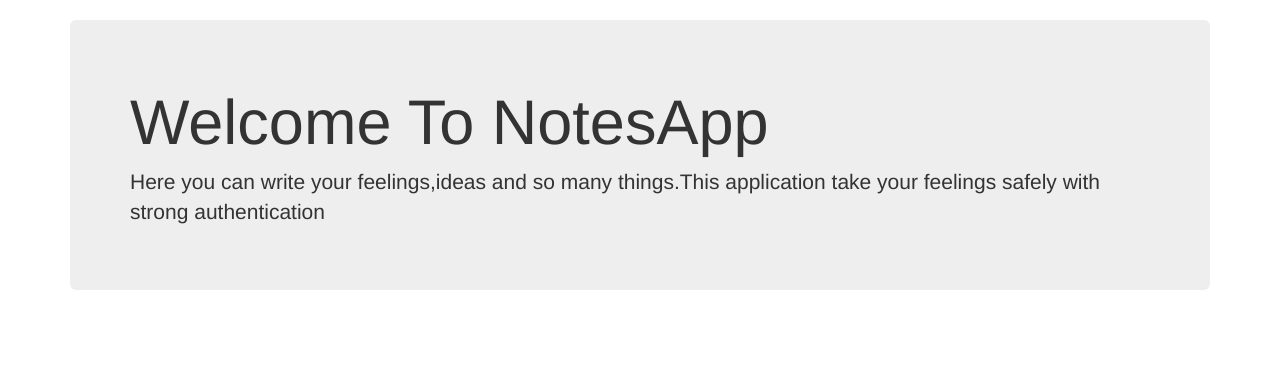
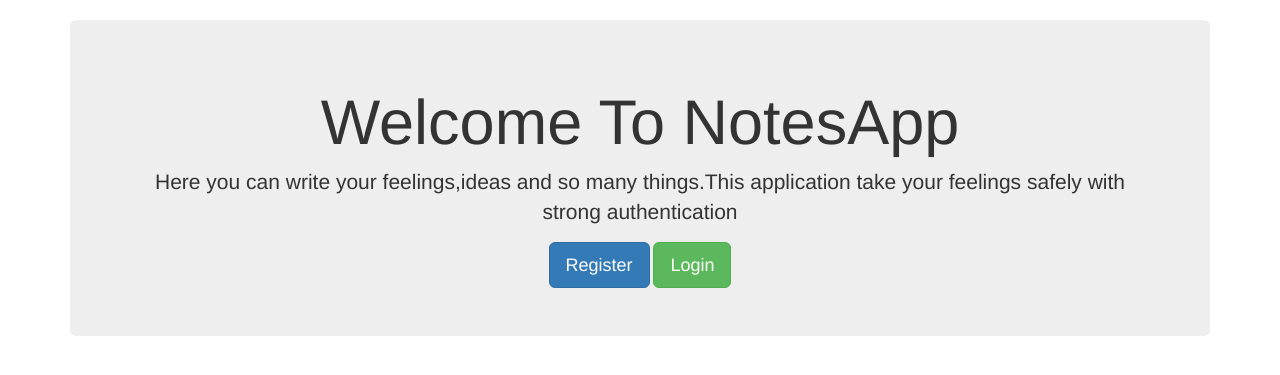
Before and after one commit to 8989Rahul/NotesApp, a Flask app: page / in a window 1280 px wide. Shown: the part 52-427 px from the top of the page. Run offline with Flask 2, Linux system fonts and the light colour scheme; some libraries are stand-ins or nearby versions.

Commit message:
just add login and register button

```diff
--- a/templates/home.html
+++ b/templates/home.html
@@ -1,9 +1,18 @@
   {% extends 'layout.html' %}
 
   {% block body %}
-    <div class="jumbotron">
+    <div align = "center" class="jumbotron">
       <h1>Welcome To NotesApp</h1>
       <p>Here you can write your feelings,ideas and so many things.This application take
-         your feelings safely with strong authentication </p>
+        your feelings safely with strong authentication
+      </p>
+
+        {% if session.logged_in == null %}
+        <a href="/register.html" class="btn btn-primary btn-lg" >Register</a>
+        <a href="/logine.html" class="btn btn-success btn-lg" >Login</a>
+      {% endif %}
+
     </div>
+
+
   {% endblock %}
```
